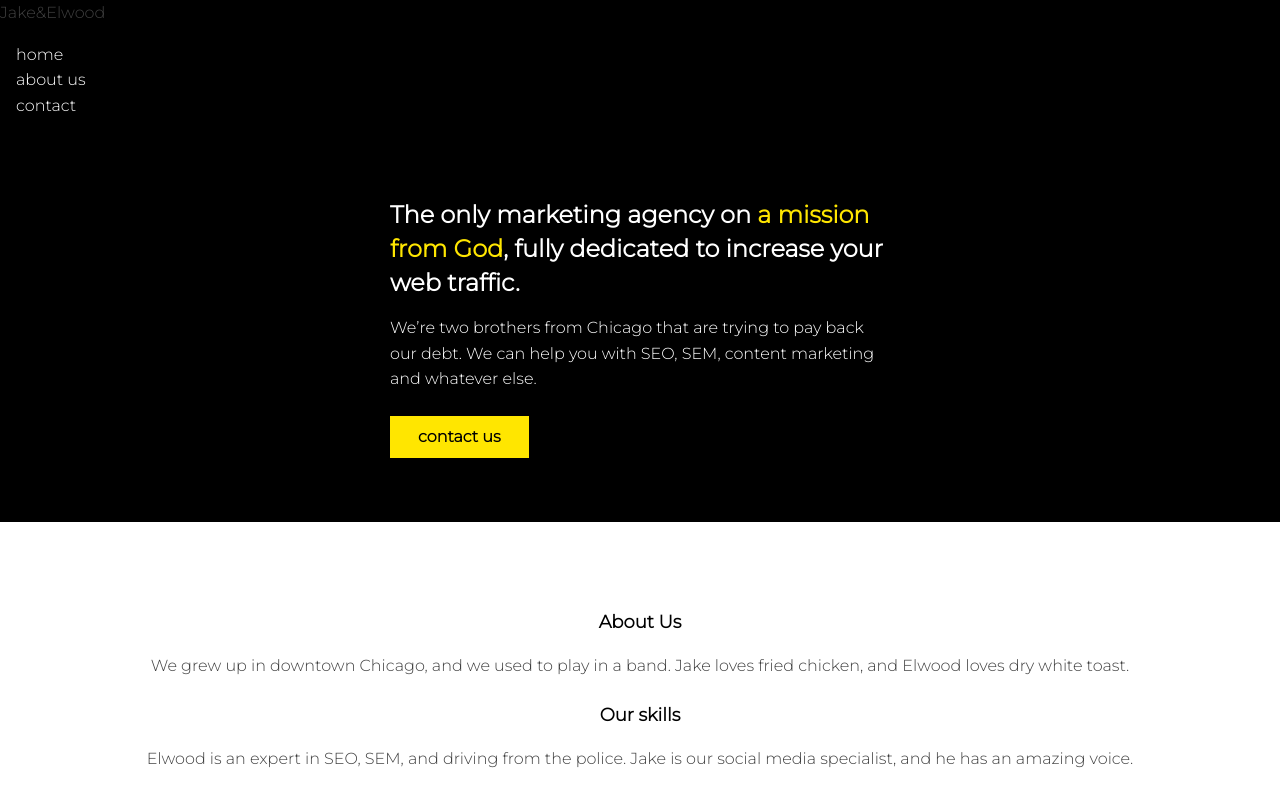
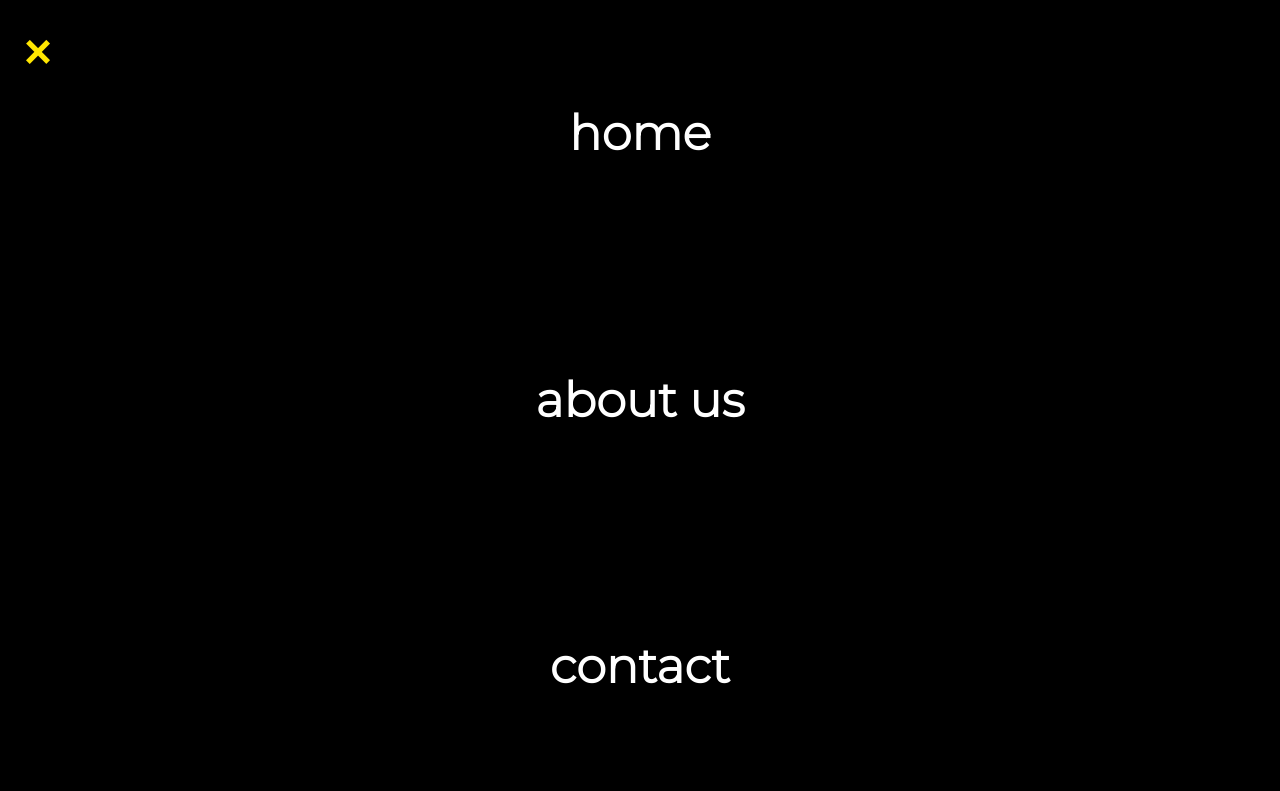
Before and after one commit to felipereina/agencywebsite, a plain HTML site: page index.html in a window 1280 px wide. Shown: the top 791 px of the page. Drawn offline with Linux system fonts and the light colour scheme.

Commit message:
create mobile navigation

```diff
--- a/css/style.css
+++ b/css/style.css
@@ -57,6 +57,100 @@ Layout
 .main-grid{
     display: grid;
     grid-template-columns: minmax(1em, 1fr) minmax(0px, 500px) minmax(1em, 1fr);
+    grid-gap: 0 2em;
+}
+
+@media (min-width: 600px){
+    .main-grid{
+        grid-template-columns: minmax(1em, 1fr) repeat(3, minmax(150px, 320px)) minmax(1em, 1fr);
+    }
+
+    .footer-main {
+        text-align: left;
+    }
+
+    .social-list {
+        justify-content: flex-end;
+    }
+}
+
+/* -- Navigation --*/
+.header{
+    background: #000;
+}
+
+.header-content{
+    display: flex;
+    grid-column: 2 / -2;
+}
+
+.logo-link {
+    background-color: #FFE600;
+    color: #000;
+    font-weight: 900;
+    padding-top: 2em;
+    text-decoration: none;
+}
+
+.nav {
+    position: fixed;
+    background: #000;
+    width: 100%;
+    top: 0;
+    right: 0;
+    bottom: 0;
+    left: 100%;
+    transform: translateX(0);
+    transition : transform 250ms;
+}
+
+ .navigation-open {
+    transform: translateX(-100%)
+}
+
+.nav-list {
+    display: flex;
+    list-style: none;
+    padding: 0;
+    margin: 0;
+    flex-direction: column;
+    justify-content: space-around;
+    align-items: center;
+    height: 100%;
+}
+
+.nav-link {
+    text-decoration: none;
+    color: #fff;
+    font-size: 3rem;
+    font-weight: 700;
+}
+
+.nav-link:hover,
+.nav-link:focus {
+    color: #FFE600;
+}
+
+.close-nav {
+    border: 0;
+    background: 0;
+    color: #FFE600;
+    font-weight: 700;
+    font-size: 3rem;
+    cursor: pointer;
+    padding: .5em;
+    position: absolute;
+}
+
+.open-nav {
+    border: 0;
+    background: 0;
+    color: #fff;
+    font-weight: 700;
+    font-size: 1.5rem;
+    cursor: pointer;
+    padding: .5em;
+    margin-left: auto;
 }
 
 /* -- footer -- */
@@ -65,11 +159,18 @@ Layout
     background: #EBEBEB;
     padding: 4em 0;
     text-align: center;
+    grid-template-areas:
+        ". social ."
+        ". main .";
 }
 
 .footer-main,
 .social-list {
     grid-column: 2 / -2;
+}
+
+.footer-main {
+    grid-area: main;
 }
 
 .footer-logo,
@@ -84,7 +185,7 @@ Layout
 }
 
 .social-list {
-    order: -1;
+    grid-area: social;
     list-style: none;
     padding: 0;
     margin: 0 0 2em;
@@ -102,39 +203,21 @@ Layout
     color: #777;
 }
 
-/*==============
-Navbar
-===============*/
-header{
-    background: #000;
-}
-
-nav{
-    grid-area: navbar;
-}
-nav ul {
-    list-style: none;
-    padding: 0;
-    display: flex;
-    flex-direction: column;
-    justify-content: center;
-}
-
-nav li {
-    margin: 0 1em;
-}
-
-nav a {
-    text-decoration: none;
-    color: #fff;
+@media (min-width: 600px){
+    .footer {
+        grid-template-areas:
+          ". main main social ."
+    }
 }
 
 /*==============
 hero section
 ===============*/
 .hero{
-    background-image: url(img/hero-bg.jpg);
-    background-color: #000;
+    background-image:url(../img/hero-img.jpg);
+    background-size: cover;
+    background-color: rgba(0,0,0,.5);
+    background-blend-mode: multiply;
     padding: 4em 0;
     color: #fff;
 }
@@ -143,7 +226,15 @@ hero section
     grid-column: 2 / -2;
 }
 
+@media (min-width: 600px){
+    .hero{
+        padding: 6em 0;
+    }
 
+    .hero > * {
+        grid-column: 2 / span 2;
+    }
+}
 /*==============
 info section
 ===============*/
@@ -156,3 +247,14 @@ info section
 .col {
     grid-column: 2 / -2;
 }
+
+@media (min-width: 600px){
+    .col {
+        grid-column: span 1;
+    }
+
+    .col:first-child {
+        grid-column: 2 / span 1;
+    }
+
+}
--- a/index.html
+++ b/index.html
@@ -18,10 +18,12 @@
   <body>
     <header class="header main-grid">
       <div class="header-content">
-        <a>
-          <img src="img/logo.png" alt="" class="logo">Jake&Elwood</img>
+        <a class="logo-link" href="index.html">
+          <h2 class="logo">Jake&Elwood</h2>
         </a>
-        <nav class="nav">
+        <button aria-label="Open navigation" class="open-nav">&#9776;</button>
+        <nav class="nav navigation-open">
+          <button aria-label="Close navigation" class="close-nav">&times;</button>
           <ul class="nav-list">
             <li class="nav-item"><a href="#" class="nav-link">home</a></li>
             <li class="nav-item"><a href="#" class="nav-link">about us</a></li>
@@ -44,7 +46,7 @@
         <a class="btn btn-primary" href="#">contact us</a>
       </section>
 
-      <section class="info">
+      <section class="info main-grid">
         <div class="col">
           <h2 class="section-title section-title-center">About Us</h2>
           <p>
@@ -83,5 +85,7 @@
             <li class="social-item"><a href="#" class="social-link"><i class="fab fa-instagram"></i></a></li>
         </ul>
     </footer>
+
+    <script src="script.js"></script>
   </body>
 </html>
--- /dev/null
+++ b/script.js
@@ -0,0 +1,11 @@
+const closeButton = document.querySelector('.close-nav');
+const openButton = document.querySelector('.open-nav');
+const nav = document.querySelector('.nav');
+
+closeButton.addEventListener('click', () => {
+    nav.classList.remove('navigation-open');
+});
+
+openButton.addEventListener('click', () => {
+    nav.classList.add('navigation-open');
+});
```
Also changed, not shown: img/hero-img.jpg (added).
